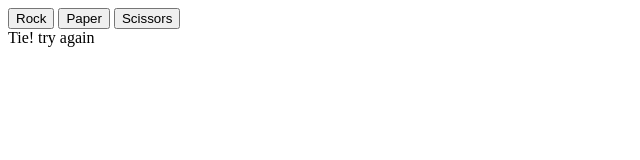
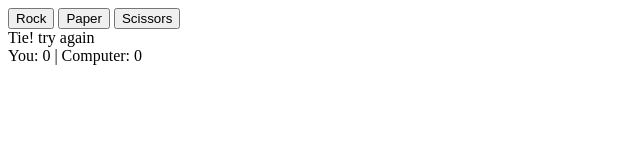
Before and after one commit to BrandonComstock/rock-paper-scissors, a plain HTML site: page index.html in a window 1280 px wide. Both pictures are taken after a click on the button "Rock". Shown: the whole page, without its empty margins (0-640 px from the left). Drawn offline with Linux system fonts and the light colour scheme.

Commit message:
added score html and made it update as game is played

```diff
--- a/index.html
+++ b/index.html
@@ -12,6 +12,7 @@
         <button id="scissors">Scissors</button>
     </div>
     <div id="results"></div>
+    <div id="score"></div>
     <script src="script.js"></script>
 </body>
 </html>
--- a/script.js
+++ b/script.js
@@ -2,6 +2,7 @@ function playGame() {
     let humanScore = 0;
     let computerScore = 0;
     const results = document.querySelector("#results");
+    const score = document.querySelector("#score");
 
     function getComputerChoice () {
         let choices = ["rock", "paper", "scissors"];
@@ -76,6 +77,7 @@ function playGame() {
             }
         }
         results.textContent = message;
+        score.textContent = `You: ${humanScore} | Computer: ${computerScore}`;
     }
 
     // while (humanScore < 5) {
```
